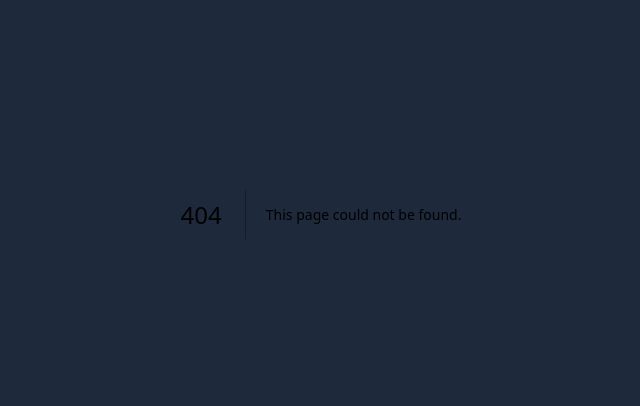
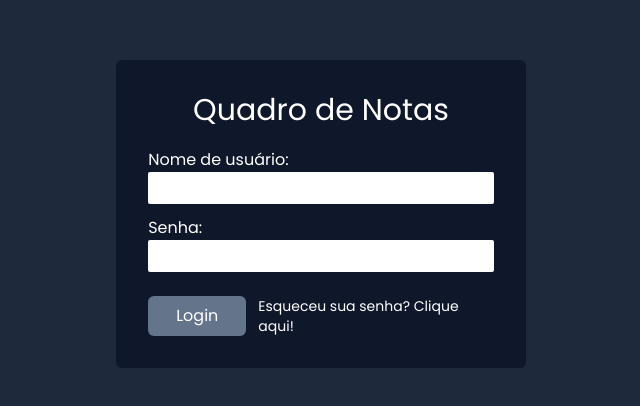
Before and after one commit to Campos1911/lista-de-tarefas, a Next.js app: page /teste in a window 1280 px wide. Before the commit this address had no page. Shown: the part 186-592 px from the top of the page, without its empty margins (319-959 px from the left). Built offline with nearby package versions, Linux system fonts and the light colour scheme.

Commit message:
feature: Pagina de login estruturada

```diff
--- /dev/null
+++ b/src/app/teste/page.tsx
@@ -0,0 +1,67 @@
+"use client";
+
+import { useRouter } from "next/navigation";
+import { useState } from "react";
+
+export default function Login() {
+  const router = useRouter();
+  const [email, setEmail] = useState<string>("");
+  const [senha, setSenha] = useState<string>("");
+
+  function handleSubmit(event: React.FormEvent<HTMLFormElement>) {
+    event.preventDefault();
+    if (email === senha) {
+      router.push("/quadro-geral");
+    }
+  }
+
+  return (
+    <div className="text-white flex flex-col h-screen items-center justify-center">
+      <div className="w-[32%] bg-slate-900 p-8 rounded-md">
+        <h1 className="text-3xl text-center">Quadro de Notas</h1>
+
+        <form onSubmit={handleSubmit} className="mt-5 flex flex-col gap-3">
+          <label>
+            <h3>Nome de usuário:</h3>
+            <input
+              className="w-[100%] rounded-sm outline-none text-slate-800 p-1"
+              type="text"
+              name="login"
+              id="login"
+              onChange={(e) => setEmail(e.target.value)}
+            />
+          </label>
+
+          <label>
+            <h3>Senha:</h3>
+            <input
+              className="w-[100%] rounded-sm outline-none text-slate-800 p-1"
+              type="password"
+              name="password"
+              onChange={(e) => setSenha(e.target.value)}
+              id="password"
+            />
+          </label>
+
+          <div className="flex gap-3 items-center mt-3">
+            <button
+              type="submit"
+              className="bg-slate-500 hover:bg-slate-700 duration-200 px-7 py-2 rounded-md"
+            >
+              Login
+            </button>
+            <p className="text-sm">
+              Esqueceu sua senha?{" "}
+              <a
+                href="/quadro-geral"
+                className="hover:text-slate-300 duration-200"
+              >
+                Clique aqui!
+              </a>
+            </p>
+          </div>
+        </form>
+      </div>
+    </div>
+  );
+}
```
Also changed, not shown: src/app/quadro-geral/page.tsx (renamed from src/app/page.tsx).
